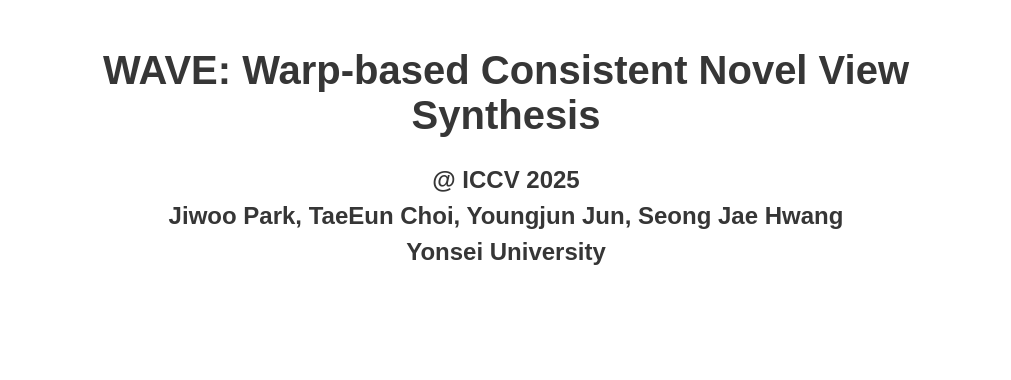
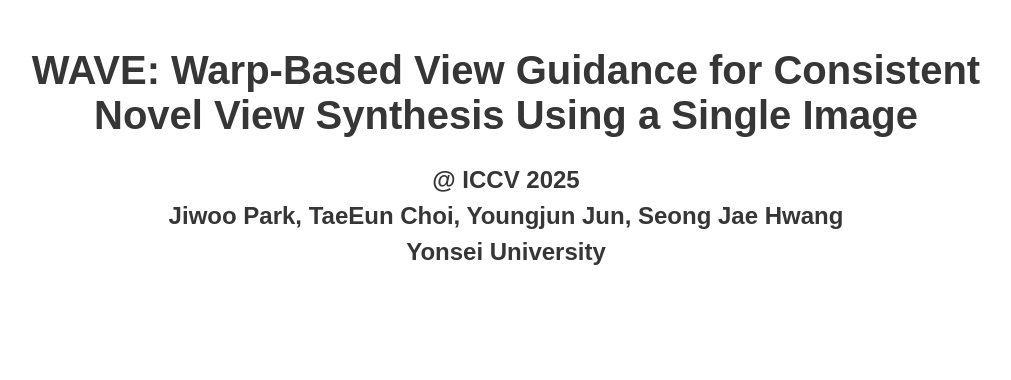
Before and after one commit to jwoo-park0/wave.github.io, a plain HTML site: page index.html in a window 1280 px wide. Shown: the top 380 px of the page, without its empty margins (134-1145 px from the left). Drawn offline with nearby package versions, Linux system fonts and the light colour scheme; some icons are missing; a web font is replaced by a local one.

Commit message:
revise index_

```diff
--- a/index.html
+++ b/index.html
@@ -47,7 +47,8 @@
     <div class="container is-max-desktop">
       <div class="columns is-centered">
         <div class="column has-text-centered">
-          <h1 class="title is-2 publication-title">WAVE: Warp-based Consistent Novel View Synthesis</h1>
+          <h1 class="title is-2 publication-title">WAVE: Warp-Based View Guidance for Consistent Novel View Synthesis
+Using a Single Image</h1>
           <div class="is-size-4 publication-authors">
             <strong><span class="author-block">@ ICCV 2025 <br> Jiwoo Park, TaeEun Choi, Youngjun Jun, Seong Jae Hwang <br> Yonsei University</span></strong>
           </div>
```
